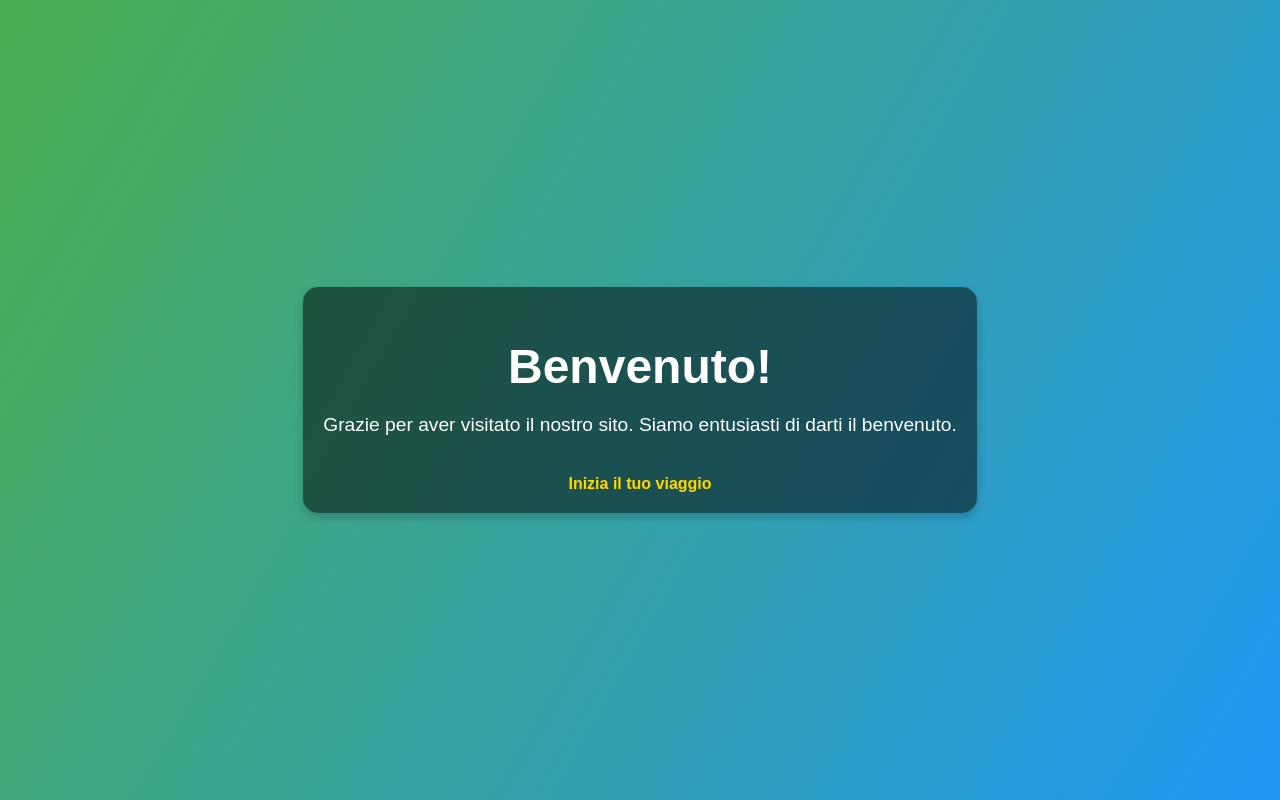
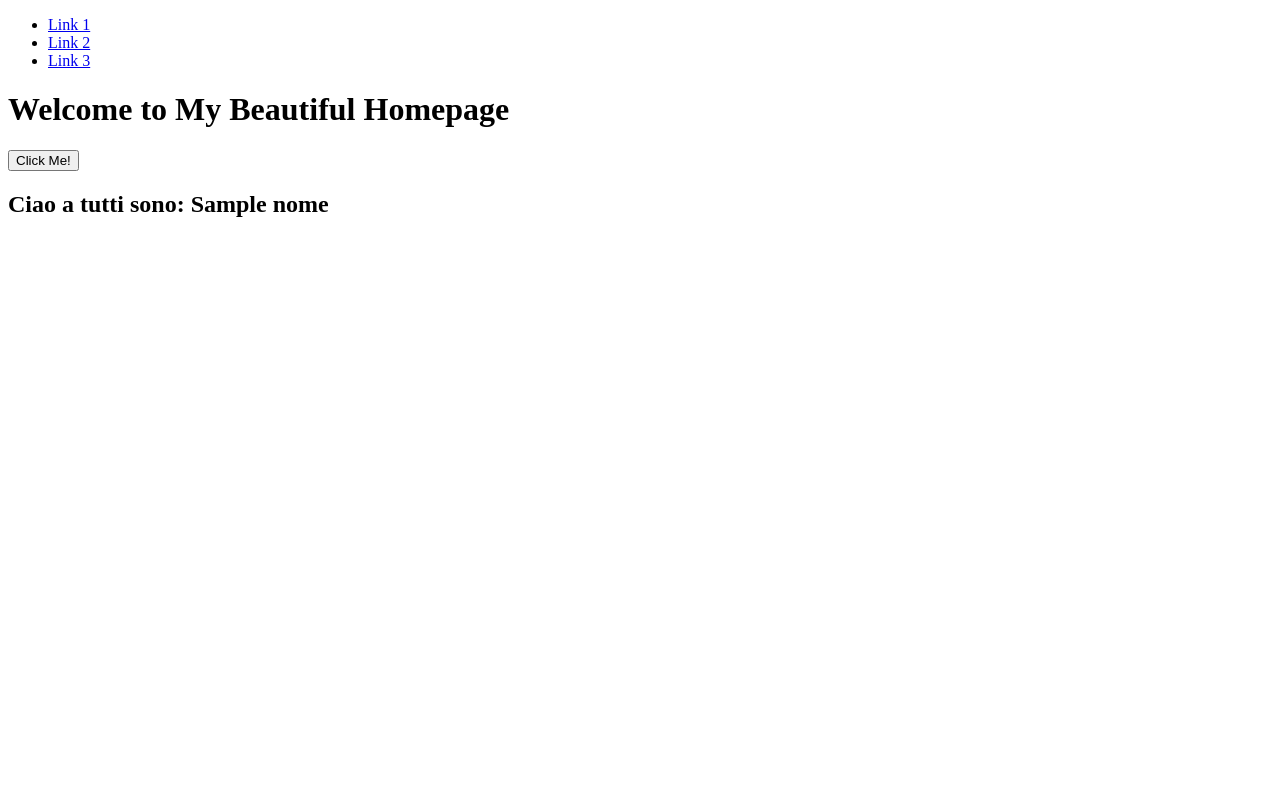
Before and after one commit to IlProfColazzo/Flask, a Flask app: template templates/welcome.html in a window 1280 px wide. Run offline with Flask 3, Linux system fonts and the light colour scheme; the template is opened without the code that fills it: most values are stand-ins (such as "Sample title", 1, 10 or a date in 2020).

Commit message:
ereditarietà e variabili

```diff
--- a/app.py
+++ b/app.py
@@ -1,23 +1,19 @@
 from flask import Flask, render_template
+import random
 
 app = Flask(__name__)
 
 @app.route("/")
-def hello_world():
-    return "<p>Hello, World!</p>"
+def welcome():
+    nomi = ["Andrea", "Mario", "Ettore", "Luigi"]
+    return render_template("welcome.html",titolo="Home page", nome = random.choice(nomi))
 
-@app.route("/francesco")
-def hello_francesco():
-    str = "Ciao a tutti, sono Francesco"
-    return "<p>"+str+"</p>"
+@app.route("/aboutus")
+def aboutus():
+    return render_template("aboutus.html")
 
-@app.route("/welcome")
-def welcome():
-    return render_template("welcome.html")
-
-#creare una welcome page, una about us page e una contact page.
-#Tre route differenti
-#All'interno delle tre pagine inserite una navbar (con i tre link).
-#Attenzione i link non devono portare da nessuna parte
+@app.route("/contact")
+def contact():
+    return render_template("contact.html")
 
 app.run(debug=True)
--- /dev/null
+++ b/templates/base.html
@@ -0,0 +1,21 @@
+<!DOCTYPE html>
+<html lang="en">
+<head>
+    <meta charset="UTF-8">
+    <meta name="viewport" content="width=device-width, initial-scale=1.0">
+    <title>{{titolo}}</title>
+</head>
+<body>
+    <nav>
+        <ul>
+            <li><a href="#">Link 1</a></li>
+            <li><a href="#">Link 2</a></li>
+            <li><a href="#">Link 3</a></li>
+        </ul>
+    </nav>
+    <div class="container">
+       {%block contenutoCointainer%}{%endblock%}
+       <h2>Ciao a tutti sono: {{nome}}</h2>
+    </div>
+</body>
+</html>
--- a/templates/welcome.html
+++ b/templates/welcome.html
@@ -1,52 +1,10 @@
-<!DOCTYPE html>
-<html lang="it">
-<head>
-    <meta charset="UTF-8">
-    <meta name="viewport" content="width=device-width, initial-scale=1.0">
-    <title>Benvenuto</title>
-    <style>
-        body {
-            font-family: Arial, sans-serif;
-            margin: 0;
-            padding: 0;
-            background: linear-gradient(120deg, #4CAF50, #2196F3);
-            color: white;
-            text-align: center;
-            display: flex;
-            justify-content: center;
-            align-items: center;
-            height: 100vh;
-        }
-        .container {
-            background: rgba(0, 0, 0, 0.5);
-            padding: 20px;
-            border-radius: 15px;
-            box-shadow: 0 4px 10px rgba(0, 0, 0, 0.2);
-        }
-        h1 {
-            font-size: 3em;
-            margin-bottom: 10px;
-        }
-        p {
-            font-size: 1.2em;
-        }
-        a {
-            color: #FFD700;
-            text-decoration: none;
-            font-weight: bold;
-            margin-top: 20px;
-            display: inline-block;
-        }
-        a:hover {
-            text-decoration: underline;
-        }
-    </style>
-</head>
-<body>
-    <div class="container">
-        <h1>Benvenuto!</h1>
-        <p>Grazie per aver visitato il nostro sito. Siamo entusiasti di darti il benvenuto.</p>
-        <a href="pagina_successiva.html">Inizia il tuo viaggio</a>
-    </div>
-</body>
-</html>
+{%extends 'base.html'%}
+
+{%block contenutoCointainer%}
+<h1>Welcome to My Beautiful Homepage</h1>
+<button id="magicButton">Click Me!</button>
+{%endblock%}
+
+{%block qualsiasiAltraCazzata%}
+<h2>CIAO A TUTTI</h2>
+{%endblock%}
```
Also changed, not shown: templates/aboutus.html (added, +21 -0 lines), templates/contact.html (added, +26 -0 lines).
